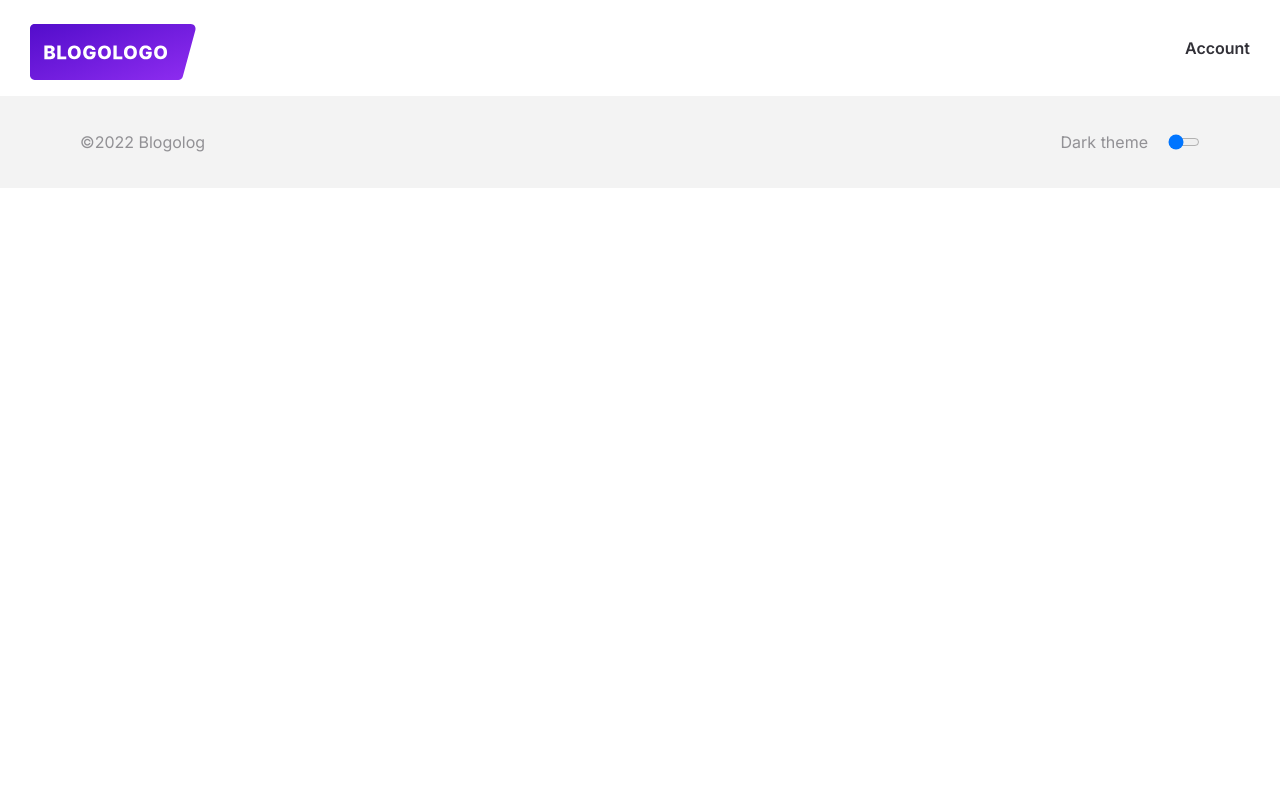
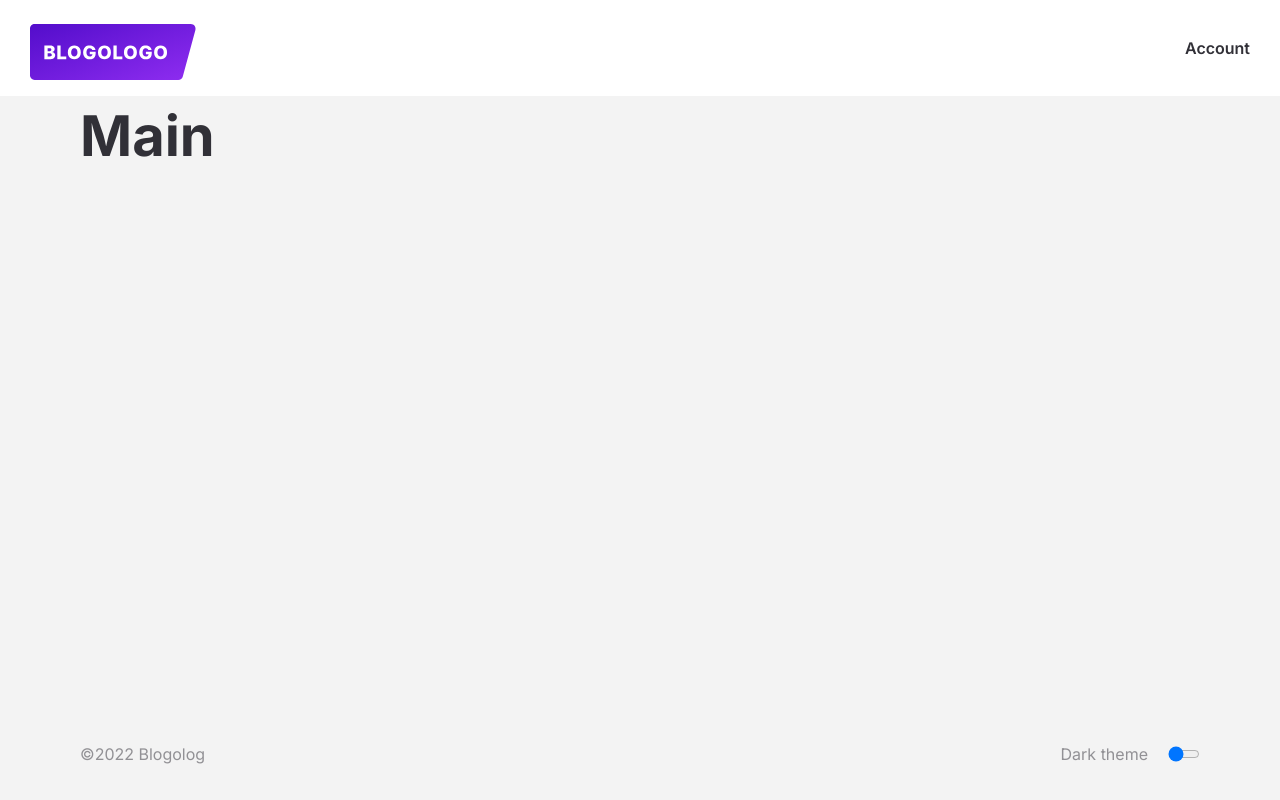
Before and after one commit to DmitriySoym/react-blog-app, a React (Create React App) app: page / in a window 1280 px wide. Built offline with nearby package versions, Linux system fonts and the light colour scheme; some icons are missing.

Commit message:
feat(components): add main section

```diff
--- /dev/null
+++ b/src/components/Main/Main.tsx
@@ -0,0 +1,5 @@
+import { StyledMain } from "./styles";
+
+export const Main = () => {
+  return <StyledMain>Main</StyledMain>;
+};
--- /dev/null
+++ b/src/components/Main/styles.ts
@@ -0,0 +1,11 @@
+import styled from "styled-components";
+
+const StyledMain = styled.main`
+  flex: 1 1 auto;
+  max-width: 1120px;
+  width: 100%;
+  height: 100%;
+  margin: 0 auto;
+`;
+
+export { StyledMain };
--- a/src/components/MainTemplate.tsx
+++ b/src/components/MainTemplate.tsx
@@ -1,10 +1,11 @@
-import { Footer, Header } from "./";
+import { Footer, Header, Main } from "./";
 import { StyledApp } from "styles";
 
 export const MainTemplate = () => {
   return (
     <StyledApp>
       <Header />
+      <Main />
       <Footer />
     </StyledApp>
   );
--- a/src/components/index.ts
+++ b/src/components/index.ts
@@ -3,5 +3,6 @@ import { Account } from "./Account/Account";
 import { ThemeButton } from "./ThemeButton/ThemeButton";
 import { Footer } from "./Footer/Footer";
 import { MainTemplate } from "./MainTemplate";
+import { Main } from "./Main/Main";
 
-export { Header, Account, ThemeButton, Footer, MainTemplate };
+export { Header, Account, ThemeButton, Footer, MainTemplate, Main };
--- a/src/styles.ts
+++ b/src/styles.ts
@@ -2,6 +2,9 @@ import styled from "styled-components";
 import { Color, Typography } from "ui";
 
 const StyledApp = styled.div`
+  display: flex;
+  flex-direction: column;
+  min-height: 100vh;
   background-color: ${Color.BACKGROUND};
   ${Typography.H1};
 `;
```
